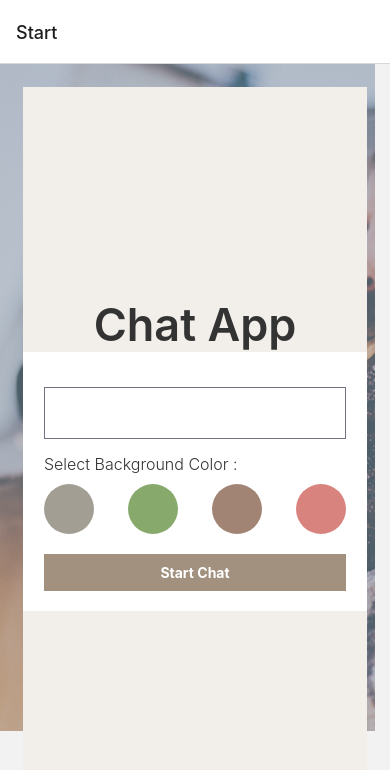
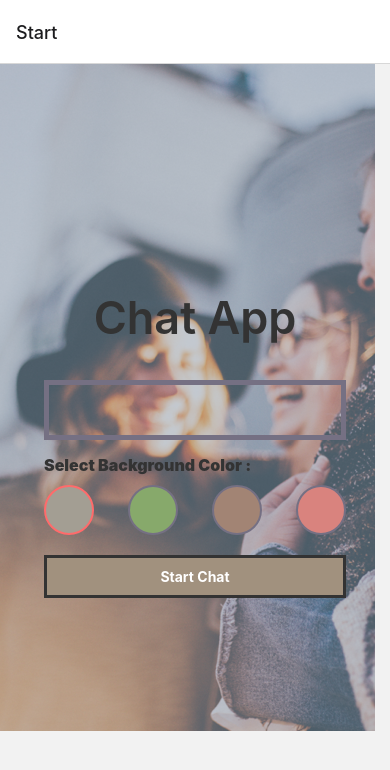
Before and after one commit to SiderFace/Chat-App, a React Native app: screen / in a window 390 px wide. Shown: the top 770 px of the page. Built offline with nearby package versions, Linux system fonts and the light colour scheme.

Commit message:
5.3-First submission
trouble rendering chat (Firebase errors messages)

```diff
--- a/App.js
+++ b/App.js
@@ -2,10 +2,26 @@ import Start from './components/Start';
 import Chat from './components/Chat';
 import { NavigationContainer } from '@react-navigation/native';
 import { createNativeStackNavigator } from '@react-navigation/native-stack';
+import { initializeApp } from "firebase/app";
+import { getFirestore } from "firebase/firestore";
+import { useEffect } from "react";
 
 const Stack = createNativeStackNavigator();
 
 const App = () => {
+   const firebaseConfig = {
+      apiKey: "AIzaSyBglxn72w6wHLLpIeHY3VDaJCiJW2_mfq4",
+      authDomain: "chat-app-50c93.firebaseapp.com",
+      projectId: "chat-app-50c93",
+      storageBucket: "chat-app-50c93.appspot.com",
+      messagingSenderId: "953447523208",
+      appId: "1:953447523208:web:9ea300d246cc0ccc04503d",
+      // measurementId: " ",
+   };
+
+   const app = initializeApp(firebaseConfig);
+   const db = getFirestore(app);
+
    return (
       <NavigationContainer>
          <Stack.Navigator
@@ -19,6 +35,7 @@ const App = () => {
             name="Chat"
             component={Chat}
          />
+         {props => <Chat db={db} {...props} />}
          </Stack.Navigator>
       </NavigationContainer>
    );
--- a/components/Chat.js
+++ b/components/Chat.js
@@ -6,17 +6,60 @@ import {
    Platform
 } from 'react-native';
 import { GiftedChat, Bubble } from "react-native-gifted-chat";
+import {
+   collection,
+   addDoc,
+   onSnapshot,
+   getDocs,
+} from "firebase/firestore";
 
-const Chat = ({ route, navigation }) => {
-   const { name, color } = route.params;
+const Chat = ({ route, navigation, db }) => {
+   const { name, color, userID } = route.params;
    const [messages, setMessages] = useState([])
 
    const onSend = (newMessages) => {
       setMessages(previousMessages => GiftedChat.append(previousMessages, newMessages))
    }
 
+   useEffect(() => {
+      const messagesRef = collection(db, "messages");
+      const newMessage = {
+         text: "Hello, Firebase!",
+         createdAt: new Date(),
+         user: {
+            _id: "user_id",
+            name: "John Doe",
+         },
+      };
+      addDoc(messagesRef, newMessage);
+
+      const unsubMessages = onSnapshot(messagesRef, (querySnapshot) => {
+        const newMessages = querySnapshot.docs.map(doc => {
+            const data = doc.data();
+            return {
+               _id: doc.id,
+               text: data.text,
+               createdAt: data.createdAt.toDate(),
+               user: {
+                  _id: data.user._id,
+                  name: data.user.name,
+                  avatar: data.user.avatar,
+               },
+            };
+         });
+
+      newMessages.sort((a, b) => b.createdAt - a.createdAt);
+        setMessages(newMessages);
+      });
+
+      return () => {
+        if (unsubMessages) unsubMessages();
+      }
+   }, [db]);
+
    const renderBubble = (props) => {
-      return <Bubble
+      return (
+         <Bubble
             {...props}
             wrapperStyle={{
                right: {
@@ -27,6 +70,7 @@ const Chat = ({ route, navigation }) => {
                }
             }}
          />
+      )
    }
 
    useEffect(() => {
--- a/components/Start.js
+++ b/components/Start.js
@@ -8,19 +8,32 @@ import {
    TouchableOpacity,
    ScrollView
 } from 'react-native';
+import { getAuth, signInAnonymously } from "firebase/auth";
 
 const image = require('../assets/Background_Image.png');
 
 const colorOptions = {
-   earthGray: '#A39E93',
+   earthGray:  '#A39E93',
    earthGreen: '#87A96B',
    earthBrown: '#A28474',
-   earthRed: '#D9837E',
+   earthRed:   '#D9837E',
 };
 
 const Start = ({ navigation }) => {
    const [name, setName] = useState(' ');
-   const [color, setColor] = useState(colorOptions.a);
+   const [color, setColor] = useState(colorOptions.earthGray);
+   const auth = getAuth();
+
+   const signInUser = () => {
+      signInAnonymously(auth)
+         .then(result => {
+            navigation.navigate("Chat", { userId: result.user.uid, name, color:color, });
+            Alert.alert("Signed in");
+         })
+         .catch((error) => {
+            Alert.alert("There was a problem with the sign in. Please try again later.", error);
+         })
+   }
 
    return (
       <ImageBackground source={image} resizeMode="cover" style={styles.image}>
@@ -76,7 +89,7 @@ const Start = ({ navigation }) => {
 
             <TouchableOpacity
                style={styles.button}
-               onPress={() => navigation.navigate('Chat', { name: name, color: color })}
+               onPress={signInUser}
             >
                <Text style={styles.buttonText}>Start Chat</Text>
             </TouchableOpacity>
@@ -90,7 +103,6 @@ const styles = StyleSheet.create({
    container: {
       flex: 1,
       justifyContent: 'center',
-      backgroundColor: '#F2EFEA',
    },
    image: {
       flex: 1,
@@ -104,23 +116,22 @@ const styles = StyleSheet.create({
       alignSelf: 'center',
    },
    textContainer: {
-      backgroundColor: '#FFFFFF',
       padding: '6%',
       paddingBottom: 20,
    },
    textInput: {
       fontSize: 16,
-      fontWeight: '400',
+      fontWeight: '700',
       color: '#333',
       padding: 15,
-      borderWidth: 1,
+      borderWidth: 5,
       borderColor: '#757083',
       marginTop: 15,
       marginBottom: 15,
    },
    colorSelectText: {
       fontSize: 16,
-      fontWeight: '300',
+      fontWeight: '900',
       color: '#333',
       marginBottom: 10,
    },
@@ -133,6 +144,8 @@ const styles = StyleSheet.create({
       height: 50,
       width: 50,
       borderRadius: 25,
+      borderWidth: 2,
+      borderColor: '#757083'
    },
    selectedCircle: {
       borderWidth: 2,
@@ -141,6 +154,8 @@ const styles = StyleSheet.create({
    button: {
       backgroundColor: '#A1917E',
       padding: 10,
+      borderWidth: 3,
+      borderColor: '#333',
    },
    buttonText: {
       color: '#FFFFFF',
--- a/package.json
+++ b/package.json
@@ -9,10 +9,13 @@
     "web": "expo start --web"
   },
   "dependencies": {
+    "@react-native-firebase/app": "^18.5.0",
+    "@react-native-firebase/firestore": "^18.5.0",
     "@react-navigation/native": "^6.1.8",
     "@react-navigation/native-stack": "^6.9.14",
     "expo": "~49.0.13",
     "expo-status-bar": "~1.6.0",
+    "firebase": "^10.4.0",
     "react": "18.2.0",
     "react-native": "0.72.5",
     "react-native-gifted-chat": "^2.4.0",
```
Also changed, not shown: 1 other file (tests, documents, lock files or other folders). Lines whose indentation alone changed are shown as unchanged.
